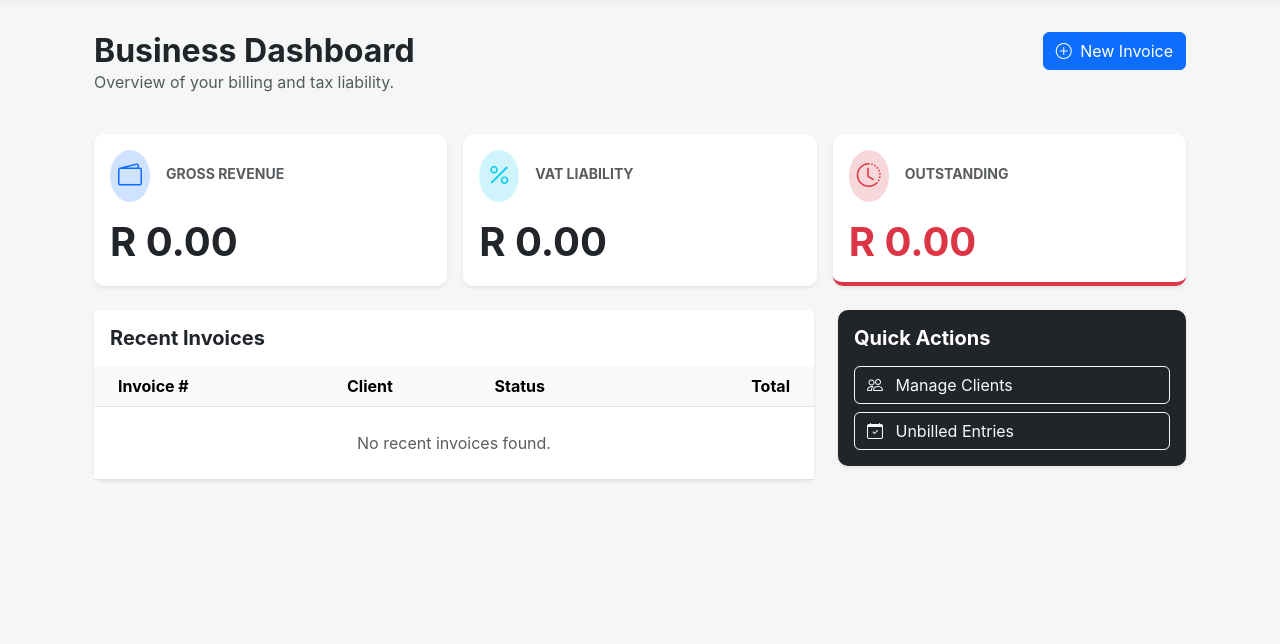
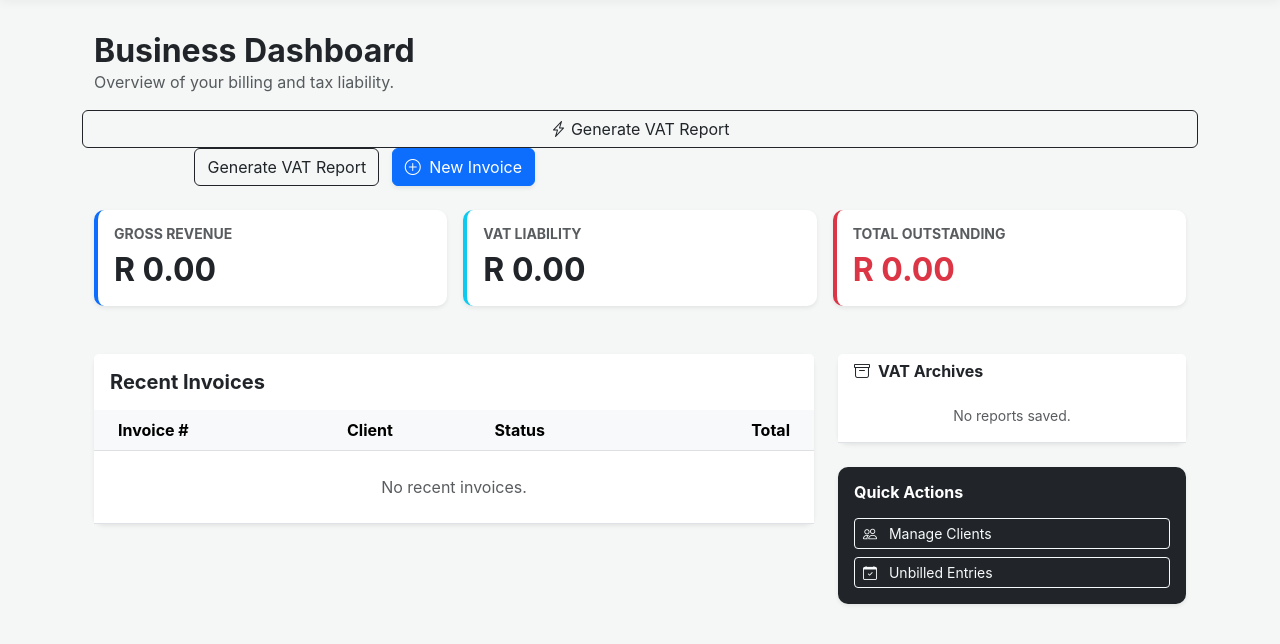
Before and after one commit to peterretief/billing-v2, a Django app: page / in a window 1280 px wide. Shown: the part 61-705 px from the top of the page. Run offline with Django 5.2, Linux system fonts and the light colour scheme; a user stored in the database is signed in; data that the repository does not hold is empty; some libraries are stand-ins or nearby versions.

Commit message:
Fimal touches for the day

```diff
--- a/invoices/templates/invoices/dashboard.html
+++ b/invoices/templates/invoices/dashboard.html
@@ -5,57 +5,50 @@
 
 {% block content %}
 <div class="container mt-4">
-    <div class="row mb-4">
-        <div class="col-md-8">
+
+    <div class="row mb-4 align-items-center">
+        <div class="col-md-7">
             <h2 class="fw-bold mb-0">Business Dashboard</h2>
             <p class="text-muted">Overview of your billing and tax liability.</p>
         </div>
-        <div class="col-md-4 text-md-end">
-            <a href="{% url 'invoices:invoice_create' %}" class="btn btn-primary">
+
+
+<a href="{% url 'invoices:generate_vat_report' %}" class="btn btn-outline-dark me-2">
+    <i class="bi bi-lightning-charge"></i> Generate VAT Report
+</a>
+
+        <div class="col-md-5 text-md-end">
+            <a href="{% url 'invoices:test_vat_report' %}" class="btn btn-outline-dark me-2">
+                <i class="bi bi- lightning-charge"></i> Generate VAT Report
+            </a>
+            <a href="{% url 'invoices:invoice_create' %}" class="btn btn-primary shadow-sm">
                 <i class="bi bi-plus-circle me-1"></i> New Invoice
             </a>
         </div>
     </div>
 
-    <div class="row g-3 mb-4">
+    <div class="row g-3 mb-5">
         <div class="col-md-4">
-            <div class="card border-0 shadow-sm h-100">
+            <div class="card border-0 shadow-sm h-100 border-start border-primary border-4">
                 <div class="card-body">
-                    <div class="d-flex align-items-center mb-3">
-                        <div class="bg-primary-subtle rounded-circle p-2 me-3">
-                            <i class="bi bi-wallet2 text-primary fs-4"></i>
-                        </div>
-                        <h6 class="card-subtitle text-muted mb-0 fw-bold small text-uppercase">Gross Revenue</h6>
-                    </div>
-                    <h2 class="display-6 fw-bold mb-0">R {{ total_billed|floatformat:2|intcomma }}</h2>
+                    <h6 class="text-muted small fw-bold text-uppercase">Gross Revenue</h6>
+                    <h2 class="fw-bold mb-0">R {{ total_billed|floatformat:2|intcomma }}</h2>
                 </div>
             </div>
         </div>
-
         <div class="col-md-4">
-            <div class="card border-0 shadow-sm h-100">
+            <div class="card border-0 shadow-sm h-100 border-start border-info border-4">
                 <div class="card-body">
-                    <div class="d-flex align-items-center mb-3">
-                        <div class="bg-info-subtle rounded-circle p-2 me-3">
-                            <i class="bi bi-percent text-info fs-4"></i>
-                        </div>
-                        <h6 class="card-subtitle text-muted mb-0 fw-bold small text-uppercase">VAT Liability</h6>
-                    </div>
-                    <h2 class="display-6 fw-bold mb-0">R {{ total_tax|floatformat:2|intcomma }}</h2>
+                    <h6 class="text-muted small fw-bold text-uppercase">VAT Liability</h6>
+                    <h2 class="fw-bold mb-0">R {{ total_tax|floatformat:2|intcomma }}</h2>
                 </div>
             </div>
         </div>
-
         <div class="col-md-4">
-            <div class="card border-0 shadow-sm h-100 border-bottom border-danger border-4">
+            <div class="card border-0 shadow-sm h-100 border-start border-danger border-4">
                 <div class="card-body">
-                    <div class="d-flex align-items-center mb-3">
-                        <div class="bg-danger-subtle rounded-circle p-2 me-3">
-                            <i class="bi bi-clock-history text-danger fs-4"></i>
-                        </div>
-                        <h6 class="card-subtitle text-muted mb-0 fw-bold small text-uppercase">Outstanding</h6>
-                    </div>
-                    <h2 class="display-6 fw-bold mb-0 text-danger">R {{ total_outstanding|floatformat:2|intcomma }}</h2>
+                    <h6 class="text-muted small fw-bold text-uppercase">Total Outstanding</h6>
+                    <h2 class="fw-bold mb-0 text-danger">R {{ total_outstanding|floatformat:2|intcomma }}</h2>
                 </div>
             </div>
         </div>
@@ -94,9 +87,7 @@
                                 <td class="text-end pe-4 fw-bold">R {{ inv.total_amount|floatformat:2|intcomma }}</td>
                             </tr>
                             {% empty %}
-                            <tr>
-                                <td colspan="4" class="text-center py-4 text-muted">No recent invoices found.</td>
-                            </tr>
+                            <tr><td colspan="4" class="text-center py-4 text-muted">No recent invoices.</td></tr>
                             {% endfor %}
                         </tbody>
                     </table>
@@ -105,20 +96,43 @@
         </div>
 
         <div class="col-lg-4">
-            <div class="card border-0 shadow-sm mb-4 bg-dark text-white">
+            <div class="card shadow-sm border-0 mb-4">
+                <div class="card-header bg-white border-bottom-0">
+                    <h6 class="mb-0 fw-bold"><i class="bi bi-archive me-2"></i>VAT Archives</h6>
+                </div>
+                <div class="table-responsive">
+                    <table class="table table-sm align-middle mb-0">
+                        <tbody>
+                            {% for report in vat_reports %}
+                            <tr>
+                                <td class="ps-3 fw-bold">{{ report.year }}-{{ report.month|stringformat:"02d" }}</td>
+                                <td class="text-end pe-3">
+                                    <a href="{% url 'invoices:download_vat_latex' report.pk %}" class="btn btn-sm text-primary">
+                                        <i class="bi bi-download"></i> .tex
+                                    </a>
+                                </td>
+                            </tr>
+                            {% empty %}
+                            <tr><td colspan="2" class="text-center py-3 text-muted small">No reports saved.</td></tr>
+                            {% endfor %}
+                        </tbody>
+                    </table>
+                </div>
+            </div>
+
+            <div class="card border-0 shadow-sm bg-dark text-white">
                 <div class="card-body">
-                    <h5 class="fw-bold mb-3">Quick Actions</h5>
+                    <h6 class="fw-bold mb-3">Quick Actions</h6>
                     <div class="d-grid gap-2">
-                        <a href="{% url 'clients:client_list' %}" class="btn btn-outline-light text-start">
+                        <a href="{% url 'clients:client_list' %}" class="btn btn-sm btn-outline-light text-start">
                             <i class="bi bi-people me-2"></i> Manage Clients
                         </a>
-                        <a href="{% url 'timesheets:timesheet_list' %}" class="btn btn-outline-light text-start">
+                        <a href="{% url 'timesheets:timesheet_list' %}" class="btn btn-sm btn-outline-light text-start">
                             <i class="bi bi-calendar-check me-2"></i> Unbilled Entries
                         </a>
                     </div>
                 </div>
             </div>
-        </div>
-    </div>
+        </div> </div>
 </div>
 {% endblock %}
--- a/invoices/urls.py
+++ b/invoices/urls.py
@@ -16,4 +16,7 @@ urlpatterns = [
     path('bulk-post/', views.bulk_post_invoices, name='bulk_post'),
     path('<int:pk>/duplicate/', views.duplicate_invoice, name='invoice_duplicate'),
     path('<int:pk>/record-payment/', views.record_payment, name='record_payment'),
+    path('test-vat-report/', views.export_vat_report, name='test_vat_report'),
+    path('vat-report/download/<int:pk>/', views.download_vat_latex, name='download_vat_latex'),
+    path('vat-report/generate/', views.generate_vat_report_action, name='generate_vat_report'),
 ]
--- a/invoices/views.py
+++ b/invoices/views.py
@@ -4,7 +4,7 @@ from django.http import HttpResponse
 from django.contrib import messages
 from django.core.paginator import Paginator
 
-from .models import Invoice, InvoiceItem
+from .models import Invoice, InvoiceItem, VATReport
 from .forms import InvoiceForm, InvoiceItemFormSet
 from .utils import generate_invoice_pdf
 
@@ -171,9 +171,12 @@ def mark_invoice_paid(request, pk):
 from django.db.models import Sum
 from .models import Invoice
 
+
+
 @login_required
 def dashboard(request):
     invoices = Invoice.objects.filter(user=request.user)
+    vat_reports = VATReport.objects.filter(user=request.user).order_by('-year', '-month')
 
     # 1. Sum up the physical columns we have on the Invoice model
     stats = invoices.aggregate(
@@ -193,6 +196,7 @@ def dashboard(request):
     outstanding = billed - total_paid
 
     context = {
+        'vat_reports': vat_reports,
         'total_billed': billed,
         'total_tax': tax,
         'total_outstanding': outstanding,
@@ -300,6 +304,16 @@ from django.template.loader import render_to_string
 from django.db.models import Sum
 from decimal import Decimal
 
+
+# In your export_vat_report view in views.py
+def export_vat_report(request):
+    # ... (the logic we wrote earlier to get invoices and totals) ...
+
+    latex_content = render_to_string('invoices/reports/vat_report.tex', context)
+
+    # For testing: just return the raw text to the browser
+    return HttpResponse(latex_content, content_type='text/plain')
+
 @login_required
 def export_vat_report(request):
     # Default to current month if not specified
@@ -333,6 +347,19 @@ def export_vat_report(request):
     # Render LaTeX
     latex_content = render_to_string('invoices/reports/vat_report.tex', context)
 
+
+# In your view
+    report, created = VATReport.objects.update_or_create(
+    user=request.user,  # TenantModel logic
+    month=month,
+    year=year,
+    defaults={
+        'latex_source': latex_content,
+        'net_total': totals['net'] or 0,
+        'vat_total': totals['vat'] or 0,
+    }
+)
+
     # Save as text file for audit trail
     file_path = os.path.join(settings.MEDIA_ROOT, f'vat_report_{year}_{month}.txt')
     with open(file_path, 'w') as f:
@@ -341,3 +368,68 @@ def export_vat_report(request):
     # Return as PDF (Reuse your existing PDF generation logic here)
     # ... (code to run pdflatex) ...
     return HttpResponse(latex_content, content_type='text/plain') # For now, view the code
+
+
+from django.shortcuts import get_object_or_404
+from django.http import HttpResponse
+
+@login_required
+def download_vat_latex(request, pk):
+    # Fetch the report ensuring it belongs to the logged-in user (TenantModel logic)
+    report = get_object_or_404(VATReport, pk=pk, user=request.user)
+
+    filename = f"VAT_Report_{report.year}_{report.month}.tex"
+    response = HttpResponse(report.latex_source, content_type='text/plain')
+    response['Content-Disposition'] = f'attachment; filename="{filename}"'
+
+    return response
+
+
+
+from django.contrib import messages
+
+@login_required
+def generate_vat_report_action(request):
+    # 1. Determine period (defaulting to current month)
+    now = timezone.now()
+    month = int(request.GET.get('month', now.month))
+    year = int(request.GET.get('year', now.year))
+
+    # 2. Get the data
+    invoices = Invoice.objects.filter(
+        user=request.user,
+        date_issued__month=month,
+        date_issued__year=year,
+        tax_mode='FULL'
+    )
+
+    totals = invoices.aggregate(
+        net=Sum('subtotal_amount'),
+        vat=Sum('tax_amount')
+    )
+
+    # 3. Render the LaTeX
+    context = {
+        'invoices': invoices,
+        'month_name': now.strftime('%B'),
+        'year': year,
+        'profile': request.user.profile,
+        'net_total': totals['net'] or 0,
+        'vat_total': totals['vat'] or 0,
+    }
+    latex_content = render_to_string('invoices/reports/vat_report.tex', context)
+
+    # 4. Save/Update the record
+    VATReport.objects.update_or_create(
+        user=request.user,
+        month=month,
+        year=year,
+        defaults={
+            'latex_source': latex_content,
+            'net_total': totals['net'] or 0,
+            'vat_total': totals['vat'] or 0,
+        }
+    )
+
+    messages.success(request, f"VAT Report for {month}/{year} generated and archived.")
+    return redirect('invoices:dashboard')
```
Also changed, not shown: invoices/models.py (+23 -0 lines), vat_report_2026_1.txt (added, +30 -0 lines), invoices/migrations/0010_vatreport.py (added), 1 other file.
